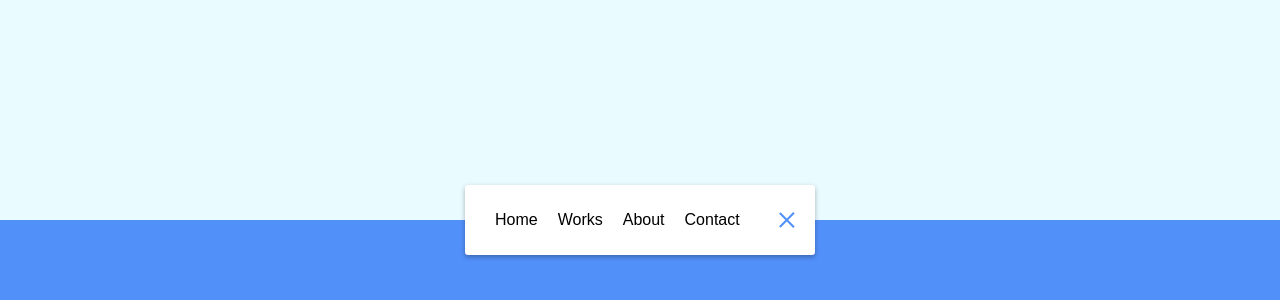
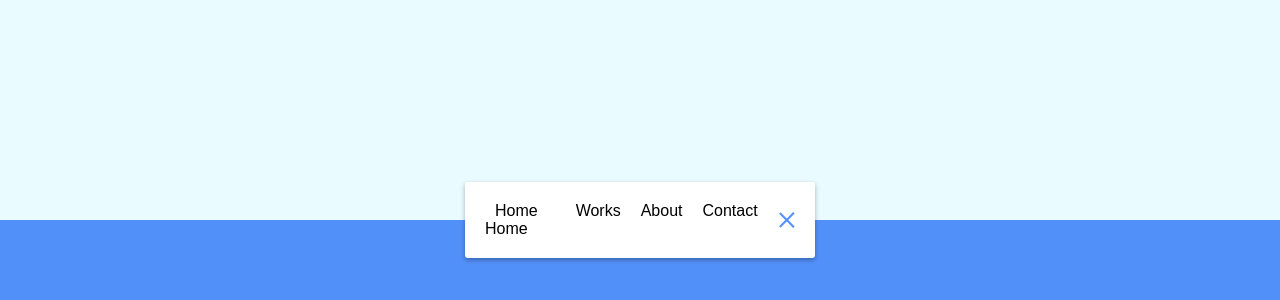
Before and after one commit to Sabarit23/newFile, a plain HTML site: page index.html in a window 1280 px wide. Shown: the part 180-480 px from the top of the page. Drawn offline with Linux system fonts and the light colour scheme; a web font is replaced by a local one.

Commit message:
new commit from developer

```diff
--- a/index.html
+++ b/index.html
@@ -11,7 +11,7 @@
 <body>
     <nav class="active" id="nav">
         <ul>
-            <li><a href="#">Home</a></li>
+            <li><a href="#">Home Home</a></li>
             <li><a href="#">Works</a></li>
             <li><a href="#">About</a></li>
             <li><a href="#">Contact</a></li>
```
